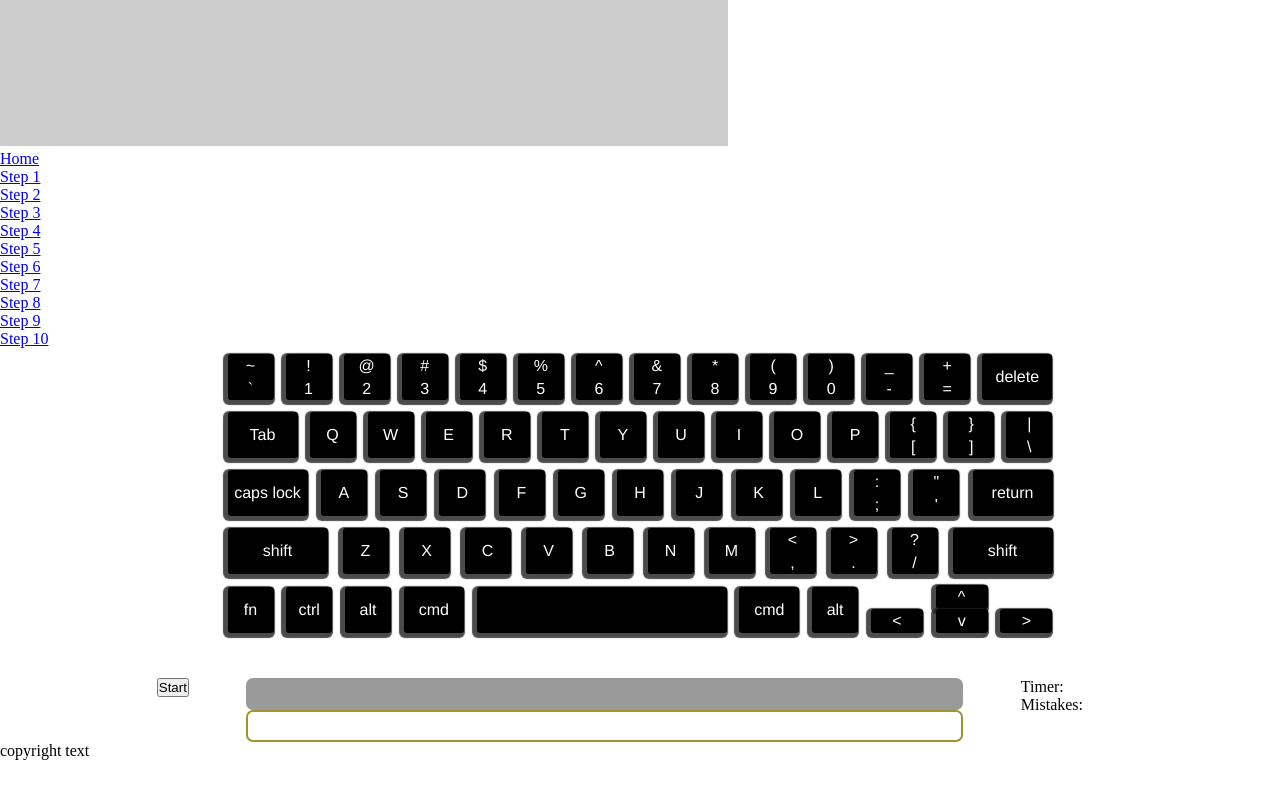
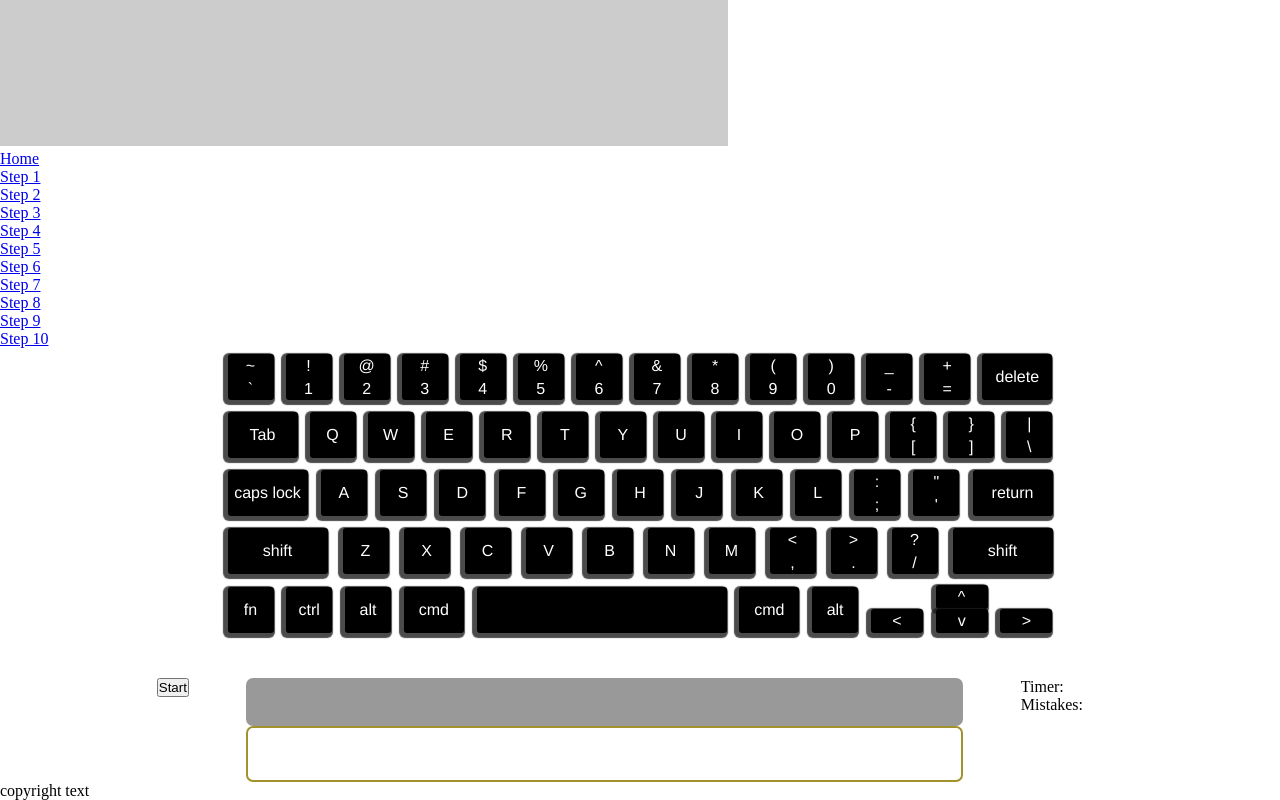
Before and after one commit to Pebbles231/Projects, a plain HTML site: page TypingTutor/us/step1.html in a window 1280 px wide. Shown: the part 305-1105 px from the top of the page. Before the commit the page ends 1065 px from the top, so only its background shows below. Drawn offline with nearby package versions, Linux system fonts and the light colour scheme; placeholder pictures from the web are drawn by us.

Commit message:
Fix the timer and adjust the boxes of input field and practice box

```diff
--- a/TypingTutor/resources/css/index.css
+++ b/TypingTutor/resources/css/index.css
@@ -119,25 +119,27 @@
 
 #practice-area {
   width: 100%;
-  height: 2rem;
+  min-height: 3rem;
   background-color: #999;
   border-radius: 7px;
   padding: 5px;
   font-size: 1rem;
   font-family: Helvetica, sans-serif;
   text-align: left;
+  line-height: 1.3;
 }
 
 #textInput {
   display: block;
   background-color: transparent;
+  min-height: 2rem;
   width: 100%;
   font-size: 1rem;
+  line-height: 1.3;
   font-family: Helvetica, sans-serif;
   margin: auto;
   border: 2px solid #A1922E;
   outline: none;
-  height: 2rem;
   resize: none;
   border-radius: 7px;
   padding: 5px;
--- a/TypingTutor/resources/js/keyboard.js
+++ b/TypingTutor/resources/js/keyboard.js
@@ -107,10 +107,10 @@ inputField.addEventListener('input', () => {
         excersiseSpan.classList.add('correct')
         excersiseSpan.classList.remove('incorrect')
     } else {
+        incorrectCounter++;
+        incorrectElement.innerText = incorrectCounter;
         excersiseSpan.classList.remove('correct');
         excersiseSpan.classList.add('incorrect');
-        incorrectCounter++;
-        incorrectElement.innerText = incorrectCounter;
     }
   });
   if ($(excersiseArea).children().length === $('.correct').length) {
```
